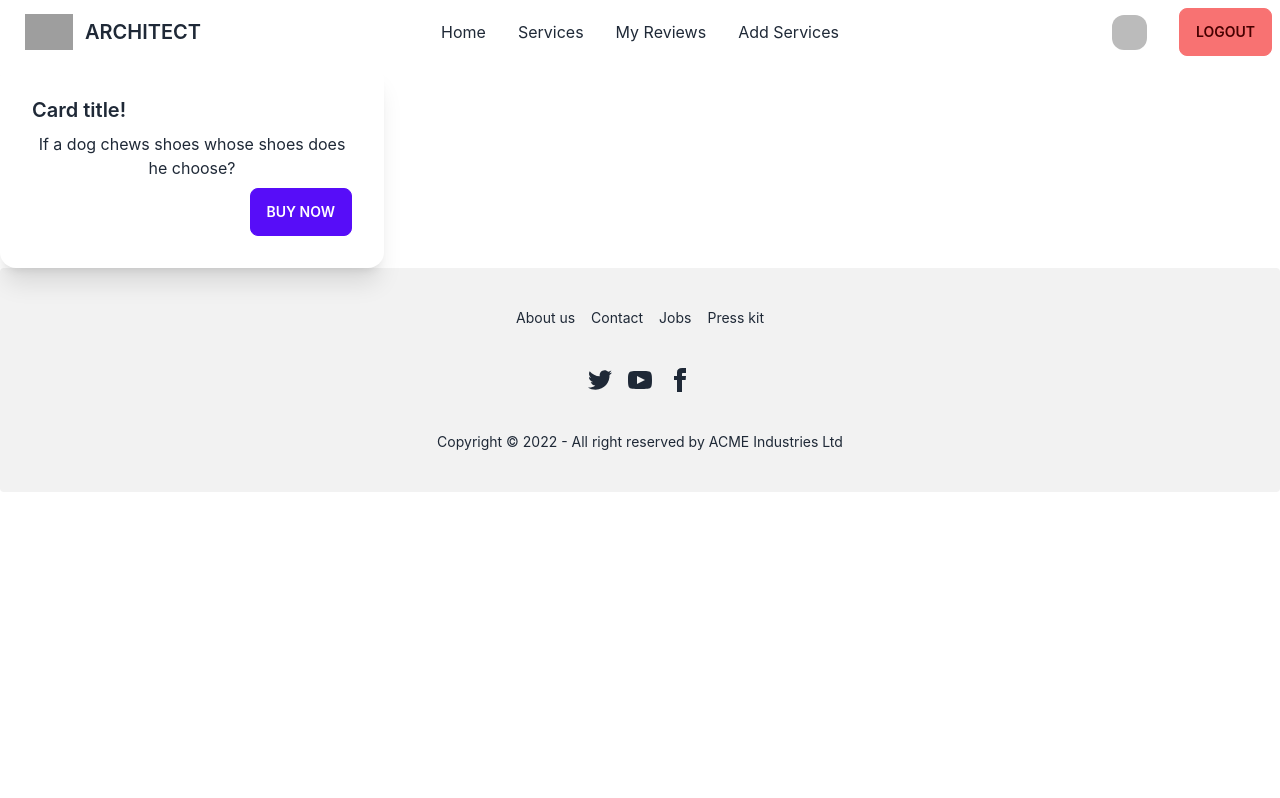
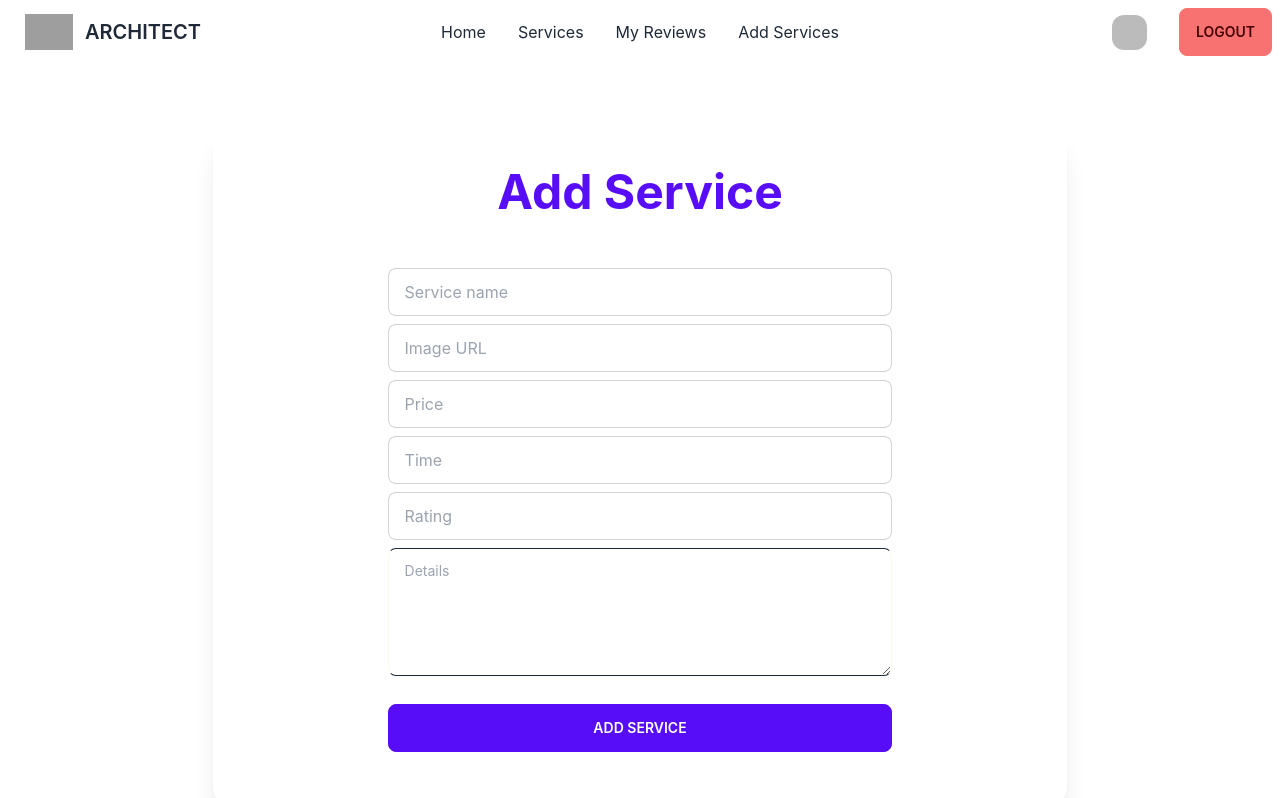
Before and after one commit to Iktiup-Mahmud/architect-client, a React (Create React App) app: page /addservices in a window 1280 px wide. Shown: the top 798 px of the page. Built offline with nearby package versions, Linux system fonts and the light colour scheme; no server answers; sample sign-in values are in the browser's storage; grey boxes are pictures that could not be loaded.

Commit message:
'add-service-added'

```diff
--- a/src/components/AddServices/AddServices.js
+++ b/src/components/AddServices/AddServices.js
@@ -1,18 +1,64 @@
 import React from 'react';
+import toast from 'react-hot-toast';
+import { Form } from 'react-router-dom';
 
 const AddServices = () => {
+
+    const handelSubmit = e => {
+        e.preventDefault()
+
+        const form = e.target;
+        const name = form.sName.value;
+        const img = form.img.value;
+        const price = form.price.value || 0;
+        const time = form.time.value || '1 day';
+        const rating = form.rating.value || '4.5/5';
+        const description = form.description.value;
+
+        const serviceInfo = {
+            name,
+            img,
+            price,
+            time,
+            rating,
+            description
+        }
+
+        console.log(serviceInfo)
+
+        fetch('http://localhost:5000/services', {
+            method: 'POST',
+            headers: {
+                'content-type': 'application/json'
+            },
+            body: JSON.stringify(serviceInfo)
+        })
+            .then(res => res.json())
+            .then(data => {
+                console.log(data)
+                toast.success('Successfully added!')
+                form.reset()
+            })
+            .catch(error => {
+                console.error(error)
+                toast.error("Can't added")
+            })
+
+    }
+
     return (
-        <div>
-            <div className="card w-96 bg-base-100 shadow-xl">
-                <div className="card-body">
-                    <h2 className="card-title">Card title!</h2>
-                    <p>If a dog chews shoes whose shoes does he choose?</p>
-                    <div className="card-actions justify-end">
-                        <button className="btn btn-primary">Buy Now</button>
-                    </div>
-                </div>
+            <div className="card w-2/3 mx-auto bg-base-100 shadow-xl mt-16 mb-20">
+                <h1 className='font-bold text-primary text-5xl mt-10 mb-5'>Add Service</h1>
+                <Form onSubmit={handelSubmit} className=" text-center w-2/3 card-body mx-auto">
+                    <input type="text" name='sName' placeholder="Service name" className="input input-bordered input-ghost" required />
+                    <input type="text" name='img' placeholder="Image URL" className="input input-bordered input-ghost " required />
+                    <input type="text" name='price' placeholder="Price" className="input input-bordered input-ghost" required />
+                    <input type="text" name='time' placeholder="Time" className="input input-bordered input-ghost" />
+                    <input type="text" name='rating' placeholder="Rating" className="input input-bordered input-ghost" />
+                    <textarea name='description' className="textarea h-32 textarea-ghost border-x-lime-50" placeholder="Details" required></textarea>
+                    <button className='btn btn-primary my-5'>Add Service</button>
+                </Form>
             </div>
-        </div>
     );
 };
 
--- a/src/components/MyReviews/MyReviews.js
+++ b/src/components/MyReviews/MyReviews.js
@@ -2,8 +2,37 @@ import React from 'react';
 
 const MyReviews = () => {
     return (
-        <div>
-            <h1>My reviews</h1>
+        <div className="overflow-x-auto">
+            <table className="table w-full">
+                <thead>
+                    <tr>
+                        <th></th>
+                        <th>Name</th>
+                        <th>Job</th>
+                        <th>Favorite Color</th>
+                    </tr>
+                </thead>
+                <tbody>
+                    <tr>
+                        <th>1</th>
+                        <td>Cy Ganderton</td>
+                        <td>Quality Control Specialist</td>
+                        <td>Blue</td>
+                    </tr>
+                    <tr>
+                        <th>2</th>
+                        <td>Hart Hagerty</td>
+                        <td>Desktop Support Technician</td>
+                        <td>Purple</td>
+                    </tr>
+                    <tr>
+                        <th>3</th>
+                        <td>Brice Swyre</td>
+                        <td>Tax Accountant</td>
+                        <td>Red</td>
+                    </tr>
+                </tbody>
+            </table>
         </div>
     );
 };
--- a/src/components/Service/Service.js
+++ b/src/components/Service/Service.js
@@ -52,7 +52,7 @@ const Service = () => {
         <div>
             <h1 className='my-10 font-bold text-3xl text-warning'>Service: {name}</h1>
             <div className="card w-1/2 mx-auto bg-base-100 shadow-xl">
-                <figure><img src={img} alt="Shoes" /></figure>
+                <figure><img src={img} alt="service_img" /></figure>
                 <div className="card-body">
                     <h2 className="card-title text-2xl font-bold text-warning">Service Name: {name}</h2>
                     <p className='font-bold text-left text-warning'>Description:</p>
```
